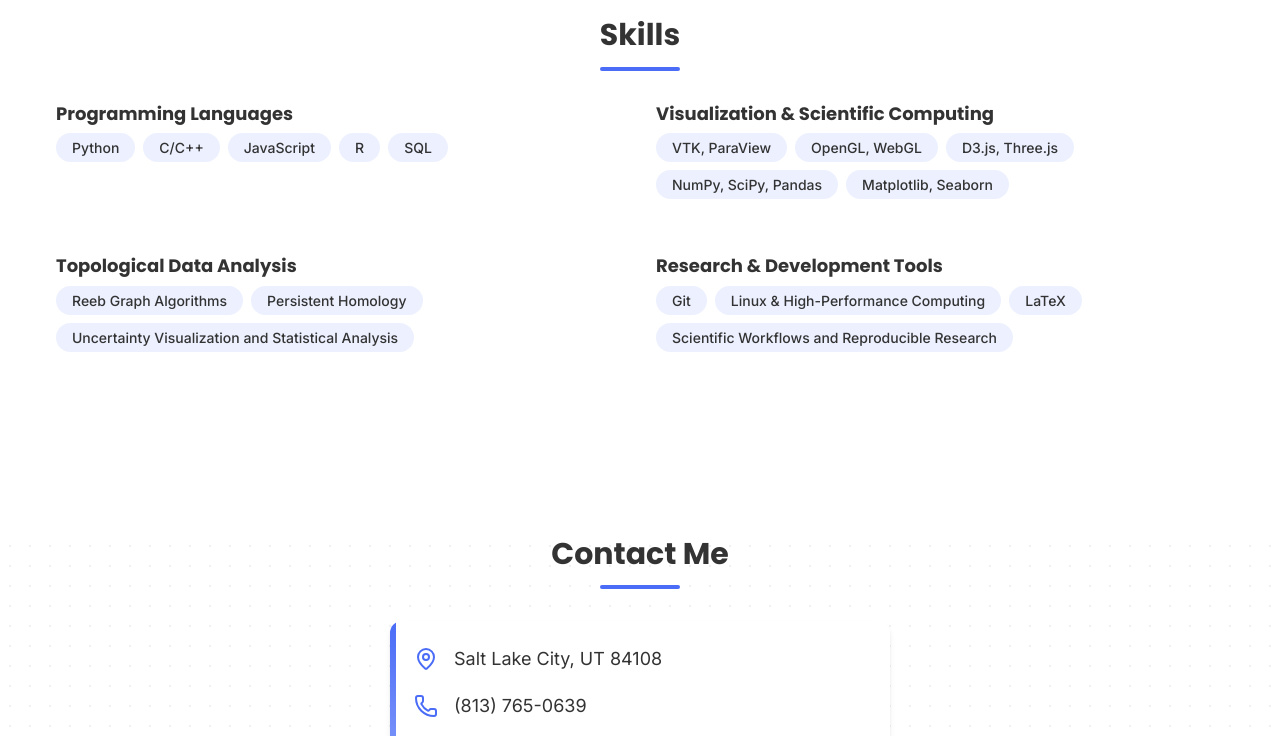
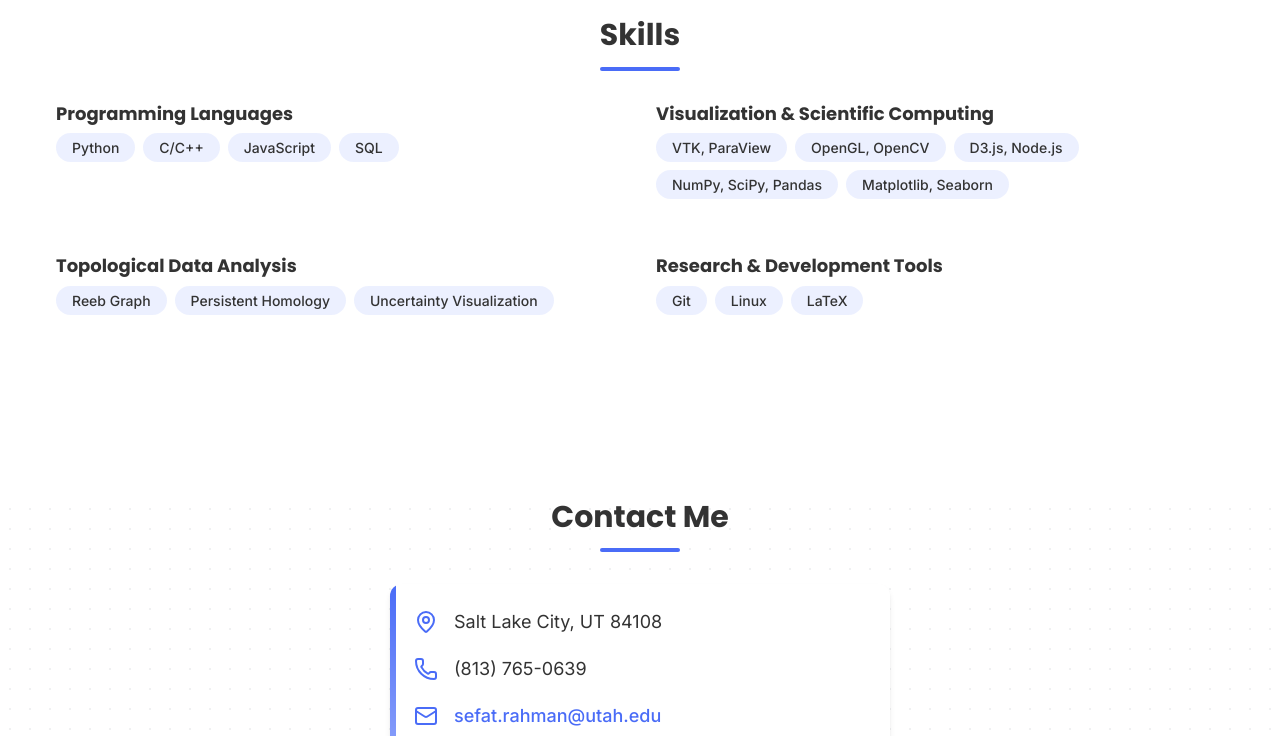
Before and after one commit to sefat-rahman/sefat-rahman.github.io, a website: page index.html in a window 1280 px wide. Shown: the part 5040-5776 px from the top of the page. Drawn offline with nearby package versions, Linux system fonts and the light colour scheme.

Commit message:
Skills modified

```diff
--- a/index.html
+++ b/index.html
@@ -319,7 +319,7 @@
                             <span class="skill-badge">Python</span>
                             <span class="skill-badge">C/C++</span>
                             <span class="skill-badge">JavaScript</span>
-                            <span class="skill-badge">R</span>
+                            <!-- <span class="skill-badge">R</span> -->
                             <span class="skill-badge">SQL</span>
                         </div>
                     </div>
@@ -327,8 +327,8 @@
                         <h3>Visualization & Scientific Computing</h3>
                         <div class="skill-badges">
                             <span class="skill-badge">VTK, ParaView</span>
-                            <span class="skill-badge">OpenGL, WebGL</span>
-                            <span class="skill-badge">D3.js, Three.js</span>
+                            <span class="skill-badge">OpenGL, OpenCV</span>
+                            <span class="skill-badge">D3.js, Node.js</span>
                             <span class="skill-badge">NumPy, SciPy, Pandas</span>
                             <span class="skill-badge">Matplotlib, Seaborn</span>
                         </div>
@@ -336,18 +336,18 @@
                     <div class="skill-category">
                         <h3>Topological Data Analysis</h3>
                         <div class="skill-badges">
-                            <span class="skill-badge">Reeb Graph Algorithms</span>
+                            <span class="skill-badge">Reeb Graph</span>
                             <span class="skill-badge">Persistent Homology</span>
-                            <span class="skill-badge">Uncertainty Visualization and Statistical Analysis</span>
+                            <span class="skill-badge">Uncertainty Visualization</span>
                         </div>
                     </div>
                     <div class="skill-category">
                         <h3>Research & Development Tools</h3>
                         <div class="skill-badges">
                             <span class="skill-badge">Git</span>
-                            <span class="skill-badge">Linux & High-Performance Computing</span>
+                            <span class="skill-badge">Linux</span>
                             <span class="skill-badge">LaTeX</span>
-                            <span class="skill-badge">Scientific Workflows and Reproducible Research</span>
+                            <!-- <span class="skill-badge">Scientific Workflows and Reproducible Research</span> -->
                         </div>
                     </div>
                 </div>
```
